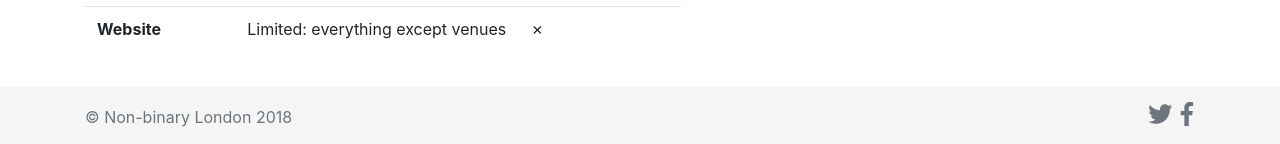
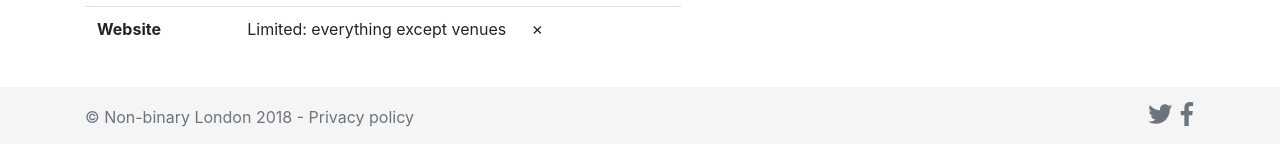
Before and after one commit to nonbinarylondon/Non-binary-London-website, a Jekyll site: the page built from index.html, in a window 1280 px wide. Shown: the part 930-1074 px from the top of the page. Built offline with Jekyll 4.4.1, drawn with Linux system fonts in a browser that asks for light colours; nearby versions of some CDN libraries.

Commit message:
Added link to privacy policy in footer

```diff
--- a/_layouts/default.html
+++ b/_layouts/default.html
@@ -65,7 +65,7 @@
     </main>
     <footer class="footer">
       <div class="container">
-        <span class="left text-muted">© Non-binary London {{ site.time | date: '%Y' }}</span>
+        <span class="left text-muted">© Non-binary London {{ site.time | date: '%Y' }} - <a href="/privacy">Privacy policy</a></span>
         <span class="right text-muted">
           <a href="https://twitter.com/{{ site.twitter }}"><i class="fab fa-twitter"></i></a>
           <a href="https://www.facebook.com/groups/{{ site.facebook }}"><i class="fab fa-facebook-f"></i></a>
```
